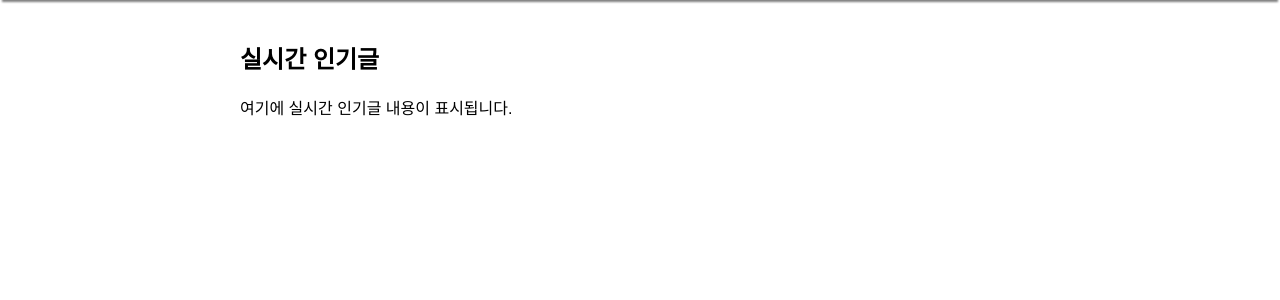
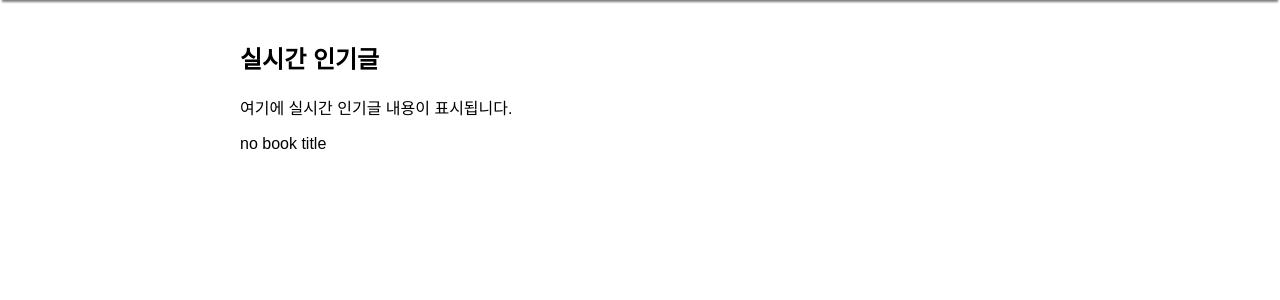
Before and after one commit to coder118/project, a Django app: template web_project_venv/mysite/book/templates/book/index.html in a window 1280 px wide. Shown: the part 72-372 px from the top of the page. Run offline with Django 4.2, Linux system fonts and the light colour scheme; the template is opened without the code that fills it, so the values that code supplies are empty.

Commit message:
main adjust

```diff
--- a/web_project_venv/mysite/book/templates/book/index.html
+++ b/web_project_venv/mysite/book/templates/book/index.html
@@ -79,6 +79,15 @@
      <div class="main-content">
          <h2>실시간 인기글</h2>
          <p>여기에 실시간 인기글 내용이 표시됩니다.</p>
+         {%if book_title_list%}
+        <ul>
+        {%for title in book_title_list%}
+            <li><a href="/book/{{ title.id }}/">{{ title.book_Title }}</a></li>
+        {%endfor%}
+        </ul>
+        {%else%}
+        <p>no book title</p>
+        {%endif%}
      </div>
  </body>
  </html>
--- a/web_project_venv/mysite/book/templates/book/signup.html
+++ b/web_project_venv/mysite/book/templates/book/signup.html
@@ -57,7 +57,7 @@
             <input type="text" name="username" placeholder="아이디" required>
             <input type="password" name="password1" placeholder="비밀번호" required>
             <input type="password" name="password2" placeholder="비밀번호 확인" required>
-            <input type="text" name="name" placeholder="이름" required>
+            <input type="text" name="nickname" placeholder="닉네임" required>
             <input type="text" name="birthdate" placeholder="생년월일 8자리" required>
             <button type="submit">회원가입</button>
         </form>
```
Also changed, not shown: web_project_venv/mysite/db.sqlite3.
